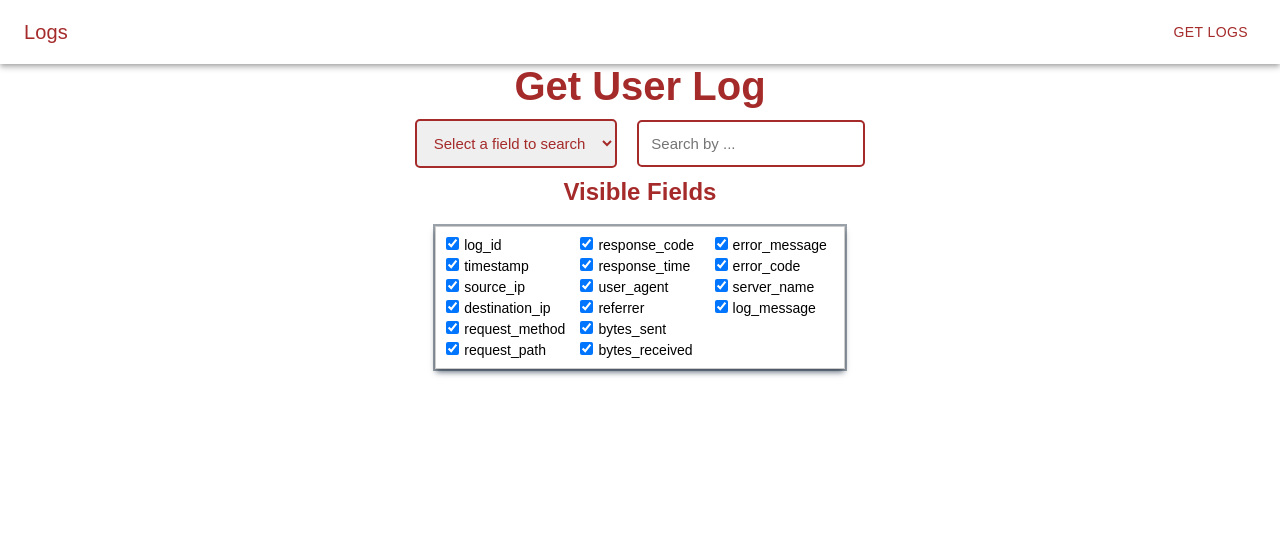
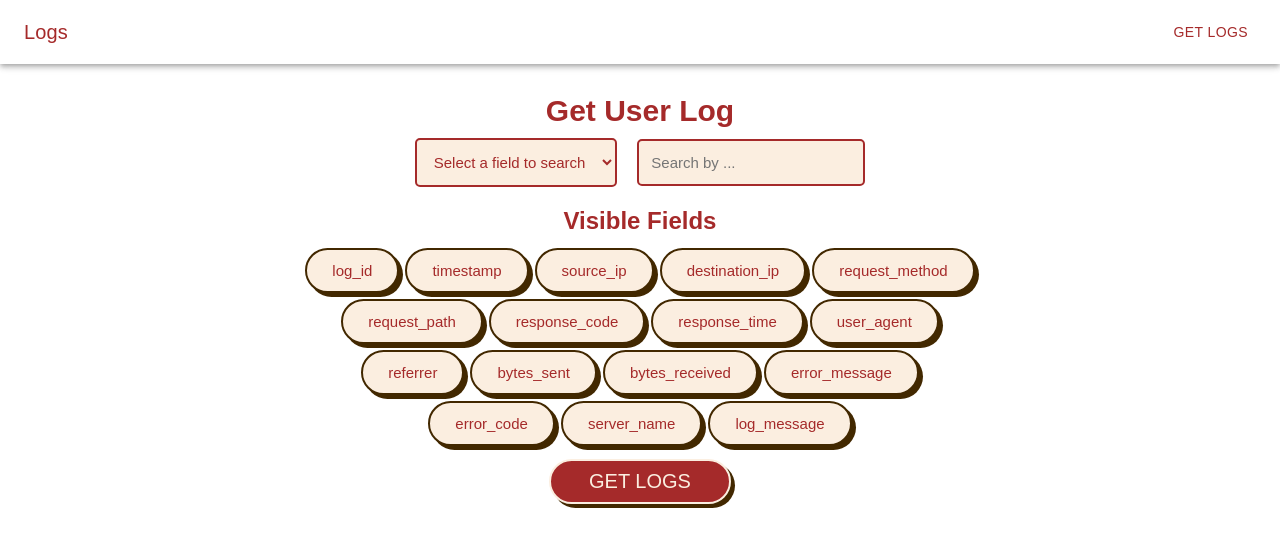
Before and after one commit to PR1YAM9/optigrit, a React (Create React App) app: page / in a window 1280 px wide. Both pictures are taken after a click on the button "GET LOGS". Shown: the top 546 px of the page. Built offline with nearby package versions, Linux system fonts and the light colour scheme.

Commit message:
Changes made

```diff
--- a/src/components/GetUserLog/GetUserLog.css
+++ b/src/components/GetUserLog/GetUserLog.css
@@ -1,3 +1,7 @@
+.topCover{
+    margin-top: 30px;
+    margin-bottom: 20px;
+}
 .log-table {
     width: 100%;
     border-collapse: collapse;
@@ -7,25 +11,21 @@
 
   .log-table th,
   .log-table td {
-    padding: 8px;
-    border: 1px solid #ddd;
+    padding: 5px;
+    border: 1px solid brown;
     text-align: left;
-    vertical-align: top;
+    /* vertical-align: top; */
   }
 
   .log-table th {
-    background-color: #f2f2f2;
+    background-color: #fbeee0;
+    color: brown;
   }
 
   .log-table tr:nth-child(even) {
-    background-color: #f2f2f2;
+    background-color: #fbeee0;
   }
 
-  .log-table tr:hover {
-    background-color: #ddd;
-  }
-
-  /* Apply text wrapping for specific fields */
   .log-table td.request_path,
   .log-table td.user_agent,
   .log-table td.referrer,
@@ -33,7 +33,7 @@
   .log-table td.log_message {
     white-space: normal;
     word-wrap: break-word;
-    max-width: 200px; /* Adjust as needed */
+    max-width: 200px;
   }
 
   .searchFileda{
@@ -49,7 +49,7 @@
     white-space: pre;
   }
   .heading{
-    font-size: 40px;
+    font-size: 30px;
     text-align: center;
     color: brown;
 }
@@ -59,17 +59,118 @@
     font-size: 15px;
     border: 2px solid brown;
     border-radius: 5px;
+    background-color: #fbeee0;
+}
+.select:active{
+  border: 2px solid brown;
 }
 .field-selector {
-  border: 1px solid #ccc;
   padding: 10px;
   margin-top: 20px;
-  max-width: 450px;
-  column-count: 3;
-  column-gap: 15px;
-  box-shadow: rgba(6, 24, 44, 0.4) 0px 0px 0px 2px, rgba(6, 24, 44, 0.65) 0px 4px 6px -1px, rgba(255, 255, 255, 0.08) 0px 1px 0px inset;
+  max-width: 700px;
+  margin: auto;
+  align-items: center;
+  justify-content: center;
+  text-align: center;
+}
+.field-selector .button-74{
+  margin: 3px;
+}
+.field-selector .not_selected{
+  padding: 0 25px;
+  background-color: #fff;
+  border: 2px solid #422800;
+  border-radius: 30px;
+  box-shadow: #422800 4px 4px 0 0;
+  color: brown;
+  cursor: pointer;
+  display: inline-block;
+  font-weight: 400;
+  font-size: 15px;
+  line-height: 41px;
+  text-align: center;
+  text-decoration: none;
+  user-select: none;
+  -webkit-user-select: none;
+  touch-action: manipulation;
+  transform: translate(2px, 2px);
+  margin: 3px;
+}
+.button-74 {
+  background-color: #fbeee0;
+  border: 2px solid #422800;
+  border-radius: 30px;
+  box-shadow: #422800 4px 4px 0 0;
+  color: brown;
+  cursor: pointer;
+  display: inline-block;
+  font-weight: 400;
+  font-size: 15px;
+  padding: 0 18px;
+  line-height: 41px;
+  text-align: center;
+  text-decoration: none;
+  user-select: none;
+  -webkit-user-select: none;
+  touch-action: manipulation;
 }
 
+.button-74:hover {
+  background-color: #fff;
+}
+
+.button-74:active {
+  box-shadow: #422800 2px 2px 0 0;
+  transform: translate(2px, 2px);
+}
+
+@media (min-width: 768px) {
+  .button-74 {
+    /* min-width: 120px; */
+    padding: 0 25px;
+  }
+}
+.submit-button{
+  background-color: brown;
+  border: 2px solid;
+  border-radius: 30px;
+  box-shadow: #422800 4px 4px 0 0;
+  color: #fbeee0;
+  cursor: pointer;
+  display: inline-block;
+  font-weight: 400;
+  font-size: 20px;
+  padding: 0 38px;
+  line-height: 41px;
+  text-align: center;
+  text-decoration: none;
+  user-select: none;
+  -webkit-user-select: none;
+  touch-action: manipulation;
+}
+.submit-button:hover{
+  background-color: #fbeee0;
+  color: brown;
+
+}
+.show{
+  background-color: brown;
+  border: 2px solid;
+  border-radius: 30px;
+  /* box-shadow: #422800 4px 4px 0 0; */
+  color: #fbeee0;
+  cursor: pointer;
+  display: inline-block;
+  font-weight: 400;
+  font-size: 10px;
+  padding: 7px 18px;
+  /* line-height: 11px; */
+  text-align: center;
+  text-decoration: none;
+  user-select: none;
+  -webkit-user-select: none;
+  touch-action: manipulation;
+}
 .field-selector h2 {
   margin: 0 0 10px;
   font-size: 18px;
@@ -81,9 +182,6 @@
   font-size: 14px;
 }
 
-.field-selector input[type="checkbox"] {
-  margin-right: 5px;
-}
 .section2{
   margin: 10px auto;
   justify-content: center;
@@ -92,6 +190,7 @@
   align-items: center;
 }
 .data {
+  margin-top: 30px;
   overflow-x: auto;
 }
 .VF{
--- a/src/components/GetUserLog/GetUserLog.jsx
+++ b/src/components/GetUserLog/GetUserLog.jsx
@@ -1,32 +1,13 @@
-import React, { useEffect, useState } from 'react';
+import React, { useState } from 'react';
 import data from '../../MOCK_DATA.json';
 import './GetUserLog.css';
 
 const GetUserLog = () => {
-  const [logs, setLogs] = useState([]);
   const [searchField, setSearchField] = useState('');
   const [searchValue, setSearchValue] = useState('');
   const [showFullContent, setShowFullContent] = useState({});
   const [visibleFields, setVisibleFields] = useState(Object.keys(data[0]));
-
-  useEffect(() => {
-    const performSearch = () => {
-      if (!searchField || !searchValue) {
-        setLogs([]); // Clear the logs when no search is performed
-        return;
-      }
-
-      const results = data.filter((log) => {
-        const fieldValue = log[searchField];
-        return fieldValue.toString().toLowerCase().includes(searchValue.toLowerCase());
-      });
-
-      setLogs(results);
-    };
-
-    setLogs(data);
-    performSearch();
-  }, [searchField, searchValue]);
+  const [logs, setLogs] = useState(null);
 
   const toggleShowFullContent = (field) => {
     setShowFullContent((prev) => ({
@@ -50,11 +31,31 @@ const GetUserLog = () => {
     }
   };
 
+  const handleDataSubmit = () => {
+    // Filter the data based on selected fields and perform a search
+    if (!searchField || !searchValue) {
+      setLogs([]); // Clear the logs when no search is performed
+      return;
+    }
+
+    const results = data.filter((log) => {
+      const fieldValue = log[searchField];
+      return fieldValue.toString().toLowerCase().includes(searchValue.toLowerCase());
+    });
+
+    setLogs(results);
+  };
+
   return (
     <div className="cover">
-      <h1 className='heading'>Get User Log</h1>
-      <div className='searchFileda'>
-        <select className='select' value={searchField} onChange={(e) => setSearchField(e.target.value)}>
+    <div className="topCover">
+      <h1 className="heading">Get User Log</h1>
+      <div className="searchFileda">
+        <select
+          className="select"
+          value={searchField}
+          onChange={(e) => setSearchField(e.target.value)}
+        >
           <option value="">Select a field to search</option>
           {Object.keys(data[0]).map((field) => (
             <option key={field} value={field}>
@@ -62,39 +63,47 @@ const GetUserLog = () => {
             </option>
           ))}
         </select>
-        <input className='select'
+        <input
+          className="select"
           type="text"
           placeholder={`Search by ${searchField}...`}
           value={searchValue}
           onChange={(e) => setSearchValue(e.target.value)}
         />
       </div>
+      </div>
       <div className="section2">
-        <h2 className='VF'>Visible Fields</h2>
-      <div className='field-selector'>
-        {Object.keys(data[0]).map((field) => (
-          <label key={field}>
-            <input
-              type="checkbox"
-              checked={visibleFields.includes(field)}
-              onChange={() => handleFieldVisibilityChange(field)}
-            />
-            {field}
-          </label>
-        ))}
+        <h2 className="VF">Visible Fields</h2>
+        <div className="field-selector">
+          {Object.keys(data[0]).map((field) => (
+            <button
+              key={field}
+              className={
+                visibleFields.includes(field) ? 'button-74' : 'not_selected'
+              }
+              onClick={() => handleFieldVisibilityChange(field)}
+            >
+              {field}
+            </button>
+          ))}
+        </div>
+      <button className="submit-button" onClick={handleDataSubmit}>
+        GET LOGS
+      </button>
       </div>
-      </div>
-      {logs.length > 0 && (
+      {logs && logs.length > 0 && (
         <div className="data">
           <table className="log-table">
             <thead>
               <tr>
                 {visibleFields.map((field) => (
-                  <th className={'th'+field} key={field}>{field}</th>
+                  <th className={`th${field}`} key={field}>
+                    {field}
+                  </th>
                 ))}
               </tr>
             </thead>
-            <tbody style={{ width: '100%' }}>
+            <tbody>
               {logs.map((log) => (
                 <tr className="log" key={log.log_id}>
                   {visibleFields.map((field) => (
@@ -104,12 +113,20 @@ const GetUserLog = () => {
                           {showFullContent[field] ? (
                             <>
                               {log[field]}{' '}
-                              <button onClick={() => toggleShowLessContent(field)}>Show less</button>
+                              <button className='show'
+                                onClick={() => toggleShowLessContent(field)}
+                              >
+                                Show less
+                              </button>
                             </>
                           ) : (
                             <>
                               {log[field].slice(0, 20)}{' '}
-                              <button onClick={() => toggleShowFullContent(field)}>Show more</button>
+                              <button className='show'
+                                onClick={() => toggleShowFullContent(field)}
+                              >
+                                Show more
+                              </button>
                             </>
                           )}
                         </div>
```
